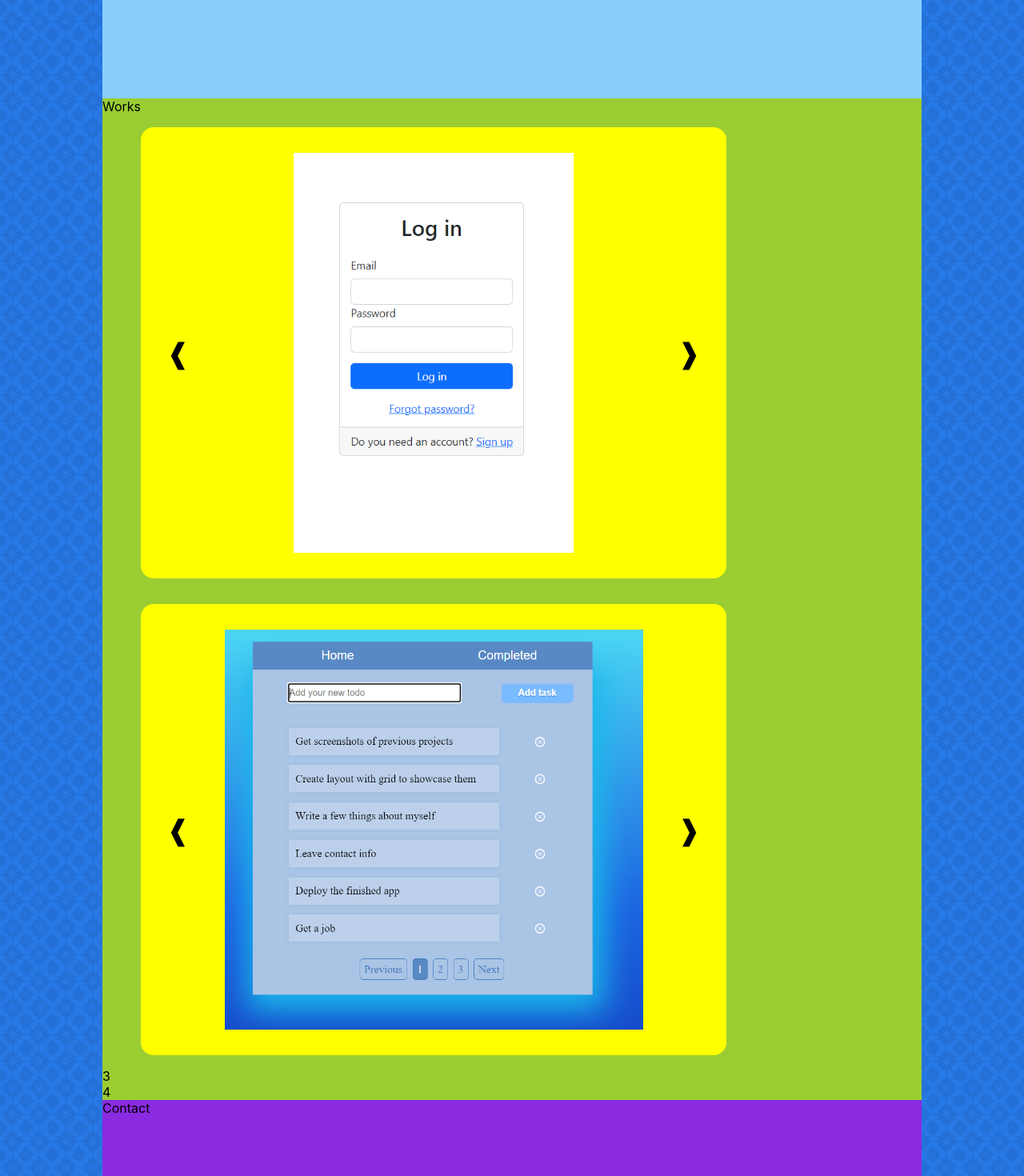
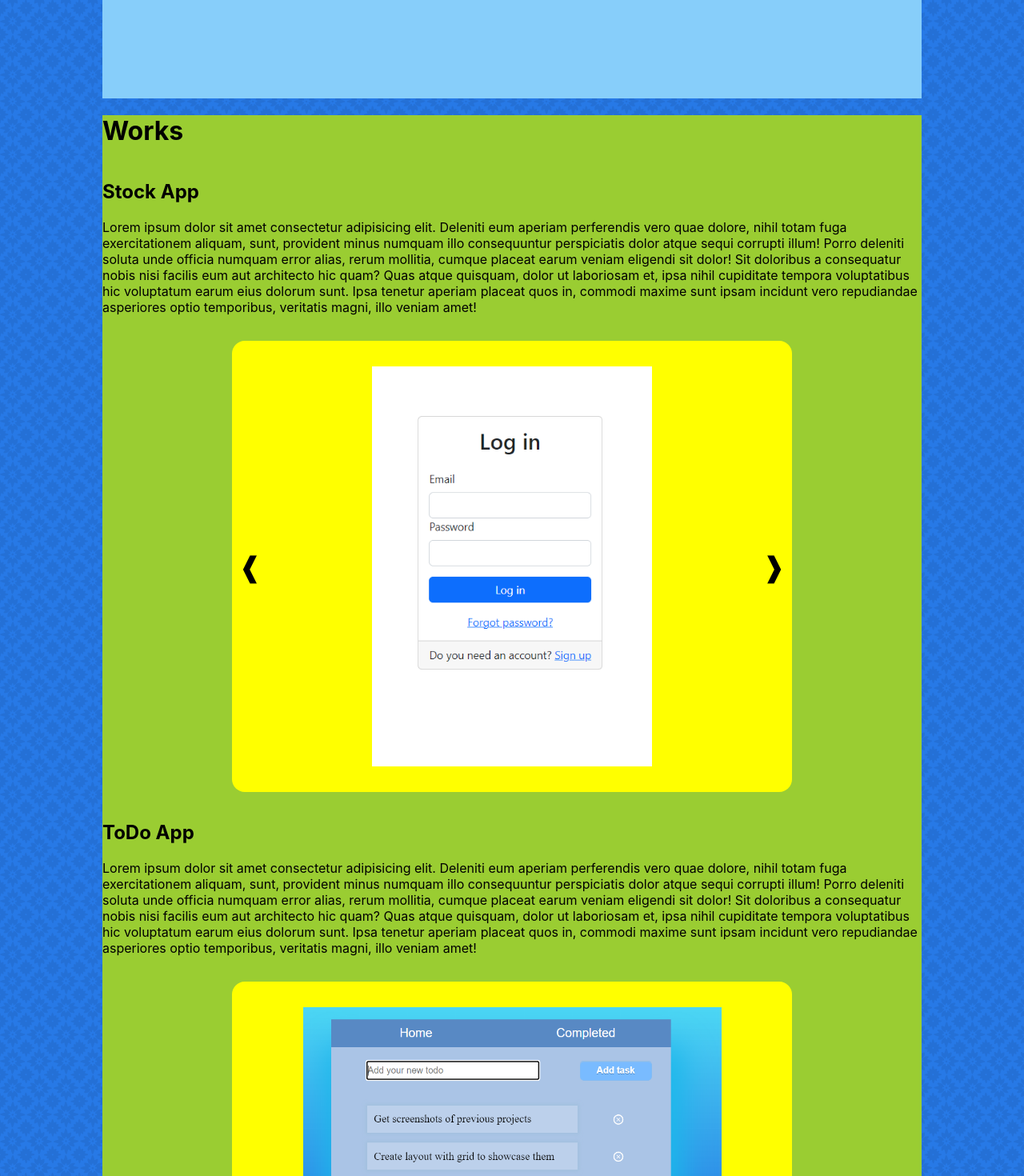
Before and after one commit to KrzysztofSnopek/resume, a React (Create React App) app: page / in a window 1280 px wide. Shown: the part 1240-2710 px from the top of the page at 80% size. Built offline with nearby package versions, Linux system fonts and the light colour scheme; the HTML template or start-up script is replaced by a standard one.

Commit message:
Adds grid to the Works component

```diff
--- a/src/Components/Works.tsx
+++ b/src/Components/Works.tsx
@@ -11,22 +11,47 @@ export function Works() {
   ]
 
   return (
-    <div className='works'>Works
-      <div className="left-paragraph">
-        <div className='slider'>
-          <ImageSlides Slides={updatedSlides[0]} />
+    <div className='works'>
+      <h1>Works</h1>
+
+      <div className="grid-template">
+
+        <div className="left-paragraph stock-app">
+          <div className='slider grid-slider'>
+            <ImageSlides Slides={updatedSlides[0]} />
+          </div>
+          <div className="proj-description grid-descr">
+            <h2>Stock App</h2>
+            <p>
+              Lorem ipsum dolor sit amet consectetur adipisicing elit. Deleniti eum aperiam perferendis vero quae dolore, nihil totam fuga exercitationem aliquam, sunt, provident minus numquam illo consequuntur perspiciatis dolor atque sequi corrupti illum! Porro deleniti soluta unde officia numquam error alias, rerum mollitia, cumque placeat earum veniam eligendi sit dolor! Sit doloribus a consequatur nobis nisi facilis eum aut architecto hic quam? Quas atque quisquam, dolor ut laboriosam et, ipsa nihil cupiditate tempora voluptatibus hic voluptatum earum eius dolorum sunt. Ipsa tenetur aperiam placeat quos in, commodi maxime sunt ipsam incidunt vero repudiandae asperiores optio temporibus, veritatis magni, illo veniam amet!
+            </p>
+          </div>
         </div>
-      </div>
-      <div className="right-paragraph">
-        <div className='slider'>
-          <ImageSlides Slides={updatedSlides[1]} />
+
+        <div className="right-paragraph api-app">
+          <div className='slider grid-slider'>
+            <ImageSlides Slides={updatedSlides[1]} />
+          </div>
+          <div className="proj-description grid-descr">
+            <h2>ToDo App</h2>
+            <p>
+              Lorem ipsum dolor sit amet consectetur adipisicing elit. Deleniti eum aperiam perferendis vero quae dolore, nihil totam fuga exercitationem aliquam, sunt, provident minus numquam illo consequuntur perspiciatis dolor atque sequi corrupti illum! Porro deleniti soluta unde officia numquam error alias, rerum mollitia, cumque placeat earum veniam eligendi sit dolor! Sit doloribus a consequatur nobis nisi facilis eum aut architecto hic quam? Quas atque quisquam, dolor ut laboriosam et, ipsa nihil cupiditate tempora voluptatibus hic voluptatum earum eius dolorum sunt. Ipsa tenetur aperiam placeat quos in, commodi maxime sunt ipsam incidunt vero repudiandae asperiores optio temporibus, veritatis magni, illo veniam amet!
+            </p>
+          </div>
         </div>
-      </div>
-      <div className="left-paragraph">
-        3
-      </div>
-      <div className="right-paragraph">
-        4
+
+        <div className="left-paragraph todo-app">
+          <div className='slider grid-slider'>
+            <ImageSlides Slides={updatedSlides[2]} />
+          </div>
+          <div className="proj-description grid-descr">
+            <h2>Api Reading Api</h2>
+            <p>
+              Lorem ipsum dolor sit amet consectetur adipisicing elit. Deleniti eum aperiam perferendis vero quae dolore, nihil totam fuga exercitationem aliquam, sunt, provident minus numquam illo consequuntur perspiciatis dolor atque sequi corrupti illum! Porro deleniti soluta unde officia numquam error alias, rerum mollitia, cumque placeat earum veniam eligendi sit dolor! Sit doloribus a consequatur nobis nisi facilis eum aut architecto hic quam? Quas atque quisquam, dolor ut laboriosam et, ipsa nihil cupiditate tempora voluptatibus hic voluptatum earum eius dolorum sunt. Ipsa tenetur aperiam placeat quos in, commodi maxime sunt ipsam incidunt vero repudiandae asperiores optio temporibus, veritatis magni, illo veniam amet!
+            </p>
+          </div>
+        </div>
+
       </div>
     </div>
   )
--- a/src/Styles/StyleImageSlider.tsx
+++ b/src/Styles/StyleImageSlider.tsx
@@ -1,22 +1,26 @@
 export const imgContainer = {
     padding: '1rem 0',
-    margin: '0 3rem',
+    margin: '0 2rem',
+    display: 'flex',
+    justifyContent: 'center'
 }
 
 export const slide = {
   backgroundColor: 'yellow',
   minHeight: '500px',
+  height: '500px',
   maxWidth: '700px',
   backgroundSize: 'contain',
   backgroundRepeat: 'no-repeat',
   display: 'flex',
   justifyContent: 'space-between',
   alignItems: 'center',
-  padding: '2rem 1rem',
+  padding: '2rem 0',
   borderRadius: '1rem',
 }
 export const slideImage = {
   height: '500px',
+  minHeight: '500px',
   width: '700px',
   backgroundSize: 'contain',
   backgroundRepeat: 'no-repeat',
@@ -25,5 +29,5 @@ export const slideImage = {
 export const arrow = {
   cursor: 'pointer',
   fontSize: '35px',
-  padding: '1rem',
+  padding: '0.5rem',
 }
--- a/src/Styles/Works.css
+++ b/src/Styles/Works.css
@@ -3,3 +3,45 @@
     margin: 0 8rem;
     scroll-margin-top: 200px;
 }
+
+.right-paragraph {
+  display: grid;
+  grid-template-columns: repeat(2, 1fr);
+  grid-template-areas:
+  "s d"
+  "s d";
+}
+
+.left-paragraph {
+  display: grid;
+  grid-template-columns: repeat(2, 1fr);
+  grid-template-areas:
+  "d s"
+  "d s";
+}
+
+.grid-slider {
+  grid-area: s;
+}
+
+.grid-descr {
+  grid-area: d;
+}
+
+@media (max-width: 1300px) {
+  .left-paragraph {
+    grid-template-areas:
+    "d d"
+    "s s";
+  }
+
+  .right-paragraph {
+    grid-template-areas:
+    "d d"
+    "s s";
+  }
+
+  .grid-slider {
+    align-self: center;
+  }
+}
```
Also changed, not shown: src/Styles/TopNavbar.css (+0 -46 lines).
